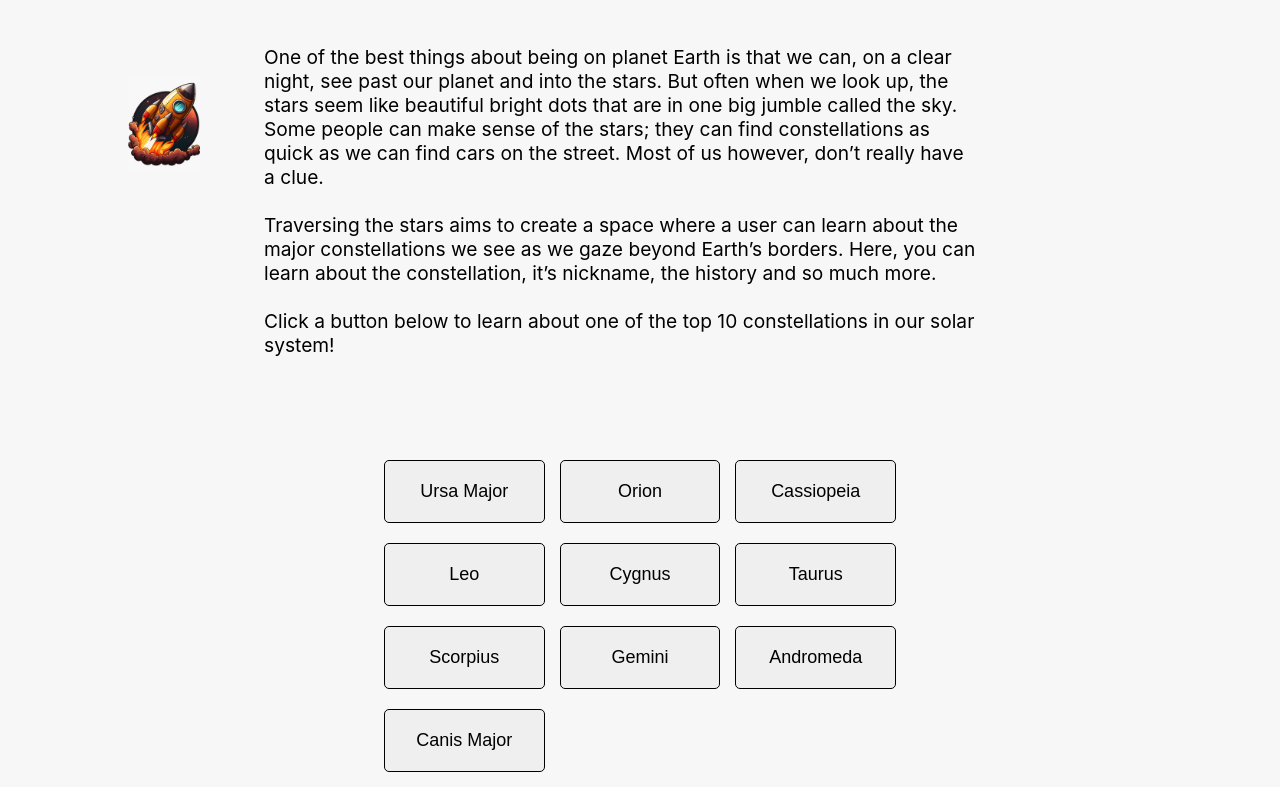
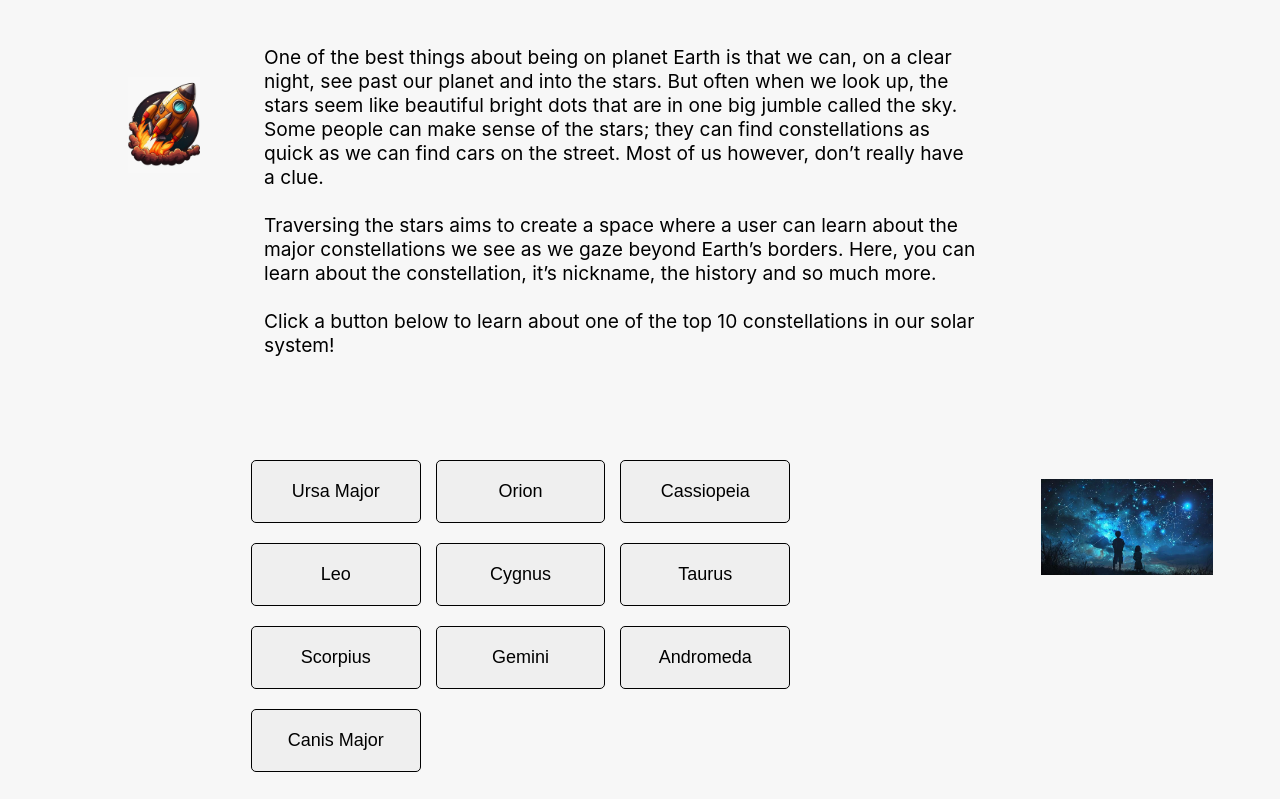
Before and after one commit to amerigirl/Traversing-the-Stars, a React (Create React App) app in the folder starsProject/: page / in a window 1280 px wide. Shown: the part 313-1113 px from the top of the page. Built offline with nearby package versions, Linux system fonts and the light colour scheme; data requests are answered from the project's data file.

Commit message:
working on the css for card

```diff
--- a/starsProject/src/Components/Button/Card.css
+++ b/starsProject/src/Components/Button/Card.css
@@ -1,9 +1,17 @@
+
+.container {
+  display: flex;
+  margin-right: 2%;
+
+
+}
+
 .card-container {
   display: flex;
   flex-wrap: wrap;
   justify-content: space-between;
   gap: 5px;
-  margin: 1% 30%;
+  margin: 1% 20%;
 
 }
 
@@ -19,3 +27,12 @@
   font-size: large;
 
 }
+
+.img-container{
+margin-right: 2%;
+
+}
+
+.img{
+
+}
--- a/starsProject/src/Components/Button/Card.jsx
+++ b/starsProject/src/Components/Button/Card.jsx
@@ -3,13 +3,26 @@ import "./Card.css";
 
 const Card = ({ star }) => {
   return (
+    <>
+      <div className="container">
         <div className="card-container">
           {star.map((s, index) => {
-        return <button key={index} className="card-item">
+            return (
+              <button key={index} className="card-item">
                 {s.name}
               </button>
+            );
           })}
         </div>
+        <div className="img-container">
+          <img
+            className="img"
+            alt="watchingTheStars"
+            src="./LookingAtConstellations.jpeg"
+          />
+        </div>
+      </div>
+    </>
   );
 };
 
```
Also changed, not shown: starsProject/public/LookingAtConstellations.jpeg (added). Lines whose indentation alone changed are shown as unchanged.
